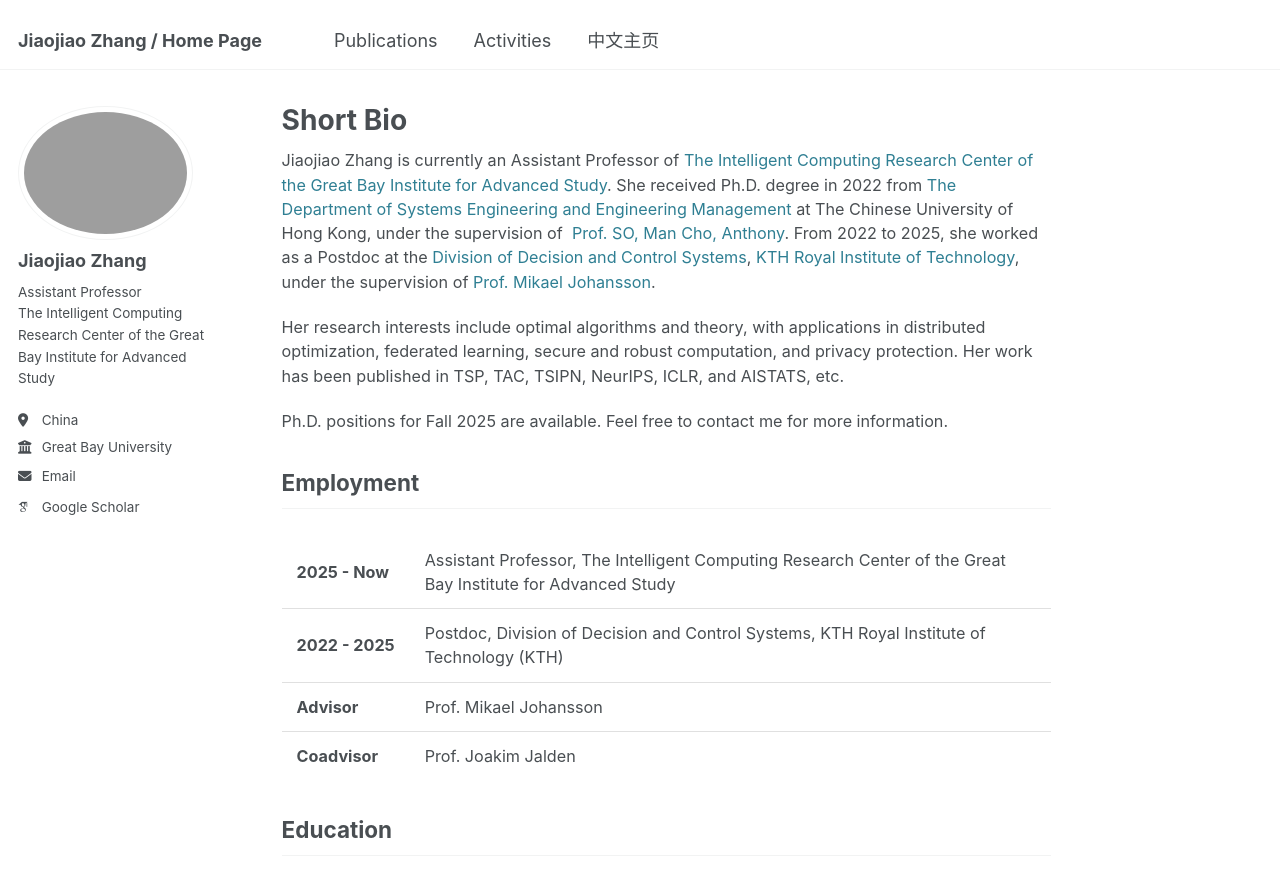
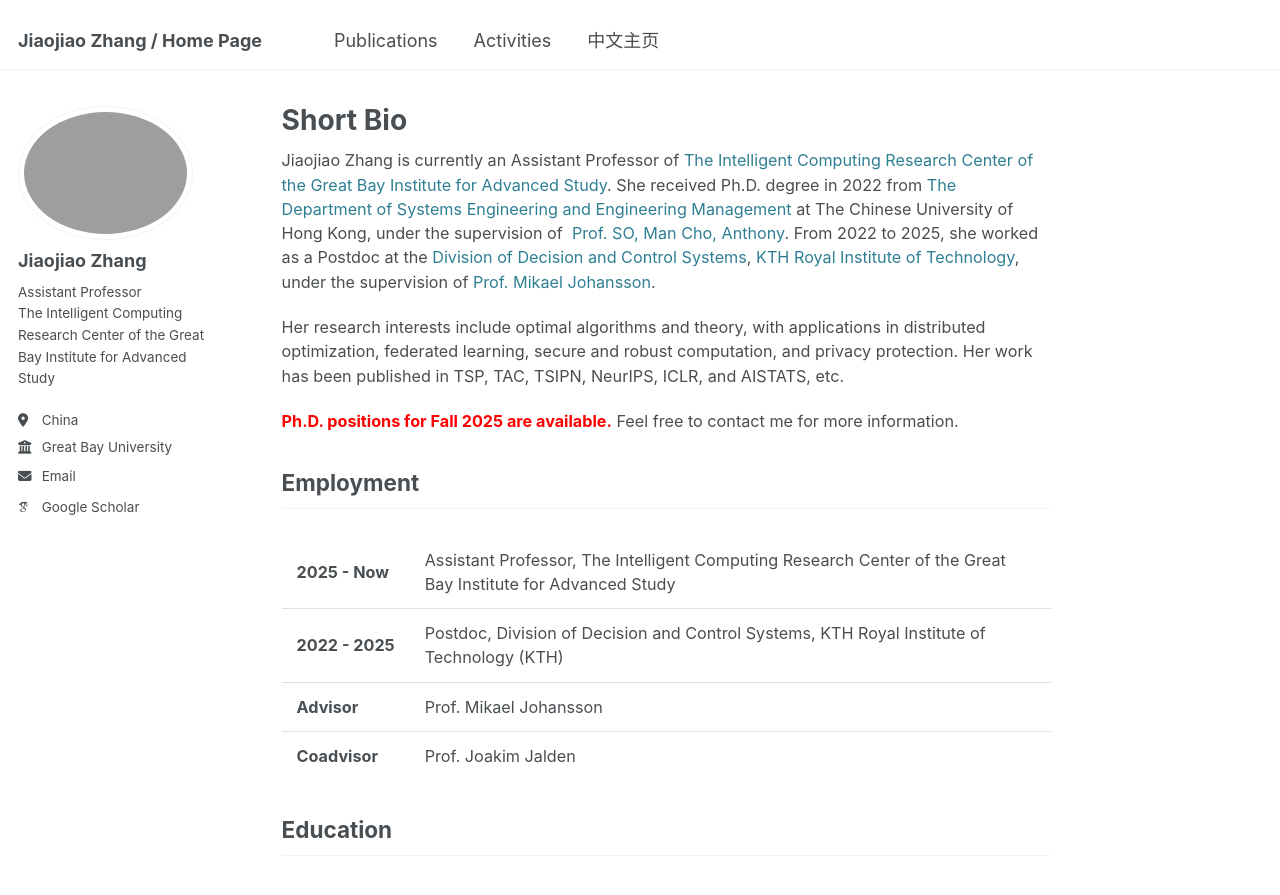
Before and after one commit to JiaojiaoZhang-jjz/JiaojiaoZhang-jjz.github.io, a Jekyll site: the page built from _pages/about.md, in a window 1280 px wide and 900 px high. Shown: the top 895 px of the window. Built offline with Jekyll 4.4.1, drawn with Linux system fonts in a browser that asks for light colours; some web fonts are replaced.

Commit message:
Update about.md

```diff
--- a/_pages/about.md
+++ b/_pages/about.md
@@ -8,7 +8,8 @@ Jiaojiao Zhang is currently an Assistant Professor of [The Intelligent Computing
 
 Her research interests include optimal algorithms and theory, with applications in distributed optimization, federated learning, secure and robust computation, and privacy protection. Her work has been published in TSP, TAC, TSIPN, NeurIPS, ICLR, and AISTATS, etc.
 
-Ph.D. positions for Fall 2025 are available. Feel free to contact me for more information.
+**<span style="color:red;">Ph.D. positions for Fall 2025 are available.</span>** Feel free to contact me for more information.
+
 </div>
 
 <h2 class="category">Employment</h2>
```
